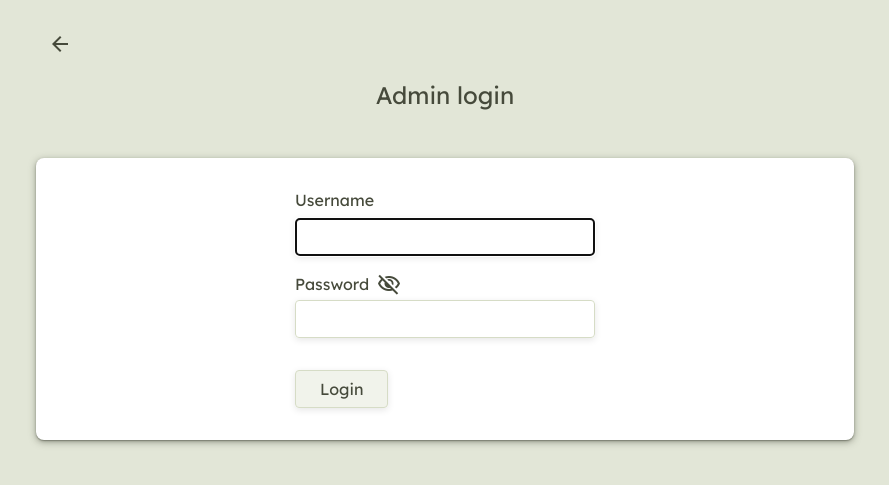
After one commit to AedanG1/Welcomebook, a Django app: page /admin_login in a window 1280 px wide. The commit adds this page. Shown: the top 485 px of the page, without its empty margins (195-1084 px from the left). Run offline with Django 5.2, Linux system fonts and the light colour scheme; some libraries are stand-ins or nearby versions.

Commit message:
Added admin login

```diff
--- a/app/models.py
+++ b/app/models.py
@@ -1,3 +1,4 @@
+from django.contrib.auth.models import AbstractUser
 from django.db import models
 
 # Create your models here.
--- a/app/static/app/css/_contentpage.scss
+++ b/app/static/app/css/_contentpage.scss
@@ -11,7 +11,7 @@
 }
 
 #content {
-    padding: 16px;
+    padding: 32px;
     background-color: white;
     border-radius: 8px;
     box-shadow: $box-shadow;
@@ -175,11 +175,6 @@ ul {
     padding: 8px 16px;
 }
 
-.btn-subtle:hover {
-    cursor: pointer;
-    background: $secondary-color;
-}
-
 .buttons {
     display: flex;
     flex-direction: column;
@@ -190,3 +185,37 @@ ul {
 .img-form {
     display: none;
 }
+
+#login-form {
+    display: flex;
+    flex-direction: column;
+    min-width: 300px;
+}
+
+#login-form > label {
+    margin-bottom: 8px;
+}
+
+.login-input {
+    border: $secondary-color 1px solid;
+    box-shadow: 0px 2px 7px 0px rgba(0, 0, 0, 0.10);
+    border-radius: 4px;
+    background-color: transparent;
+    padding: 8px;
+    margin-bottom: 16px;
+    font-size: 16px;
+    font-family: Lexend;
+}
+
+#login-form > button {
+    margin-top: 16px;
+    padding: 8px 24px;
+    width: fit-content;
+    height: fit-content;
+    background-color: $low-vis-icon-color;
+    box-shadow: 0px 2px 7px 0px rgba(0, 0, 0, 0.10);
+    border: $secondary-color 1px solid;
+    font-size: 16px;
+    border-radius: 4px;
+    color: $paragraph-color;
+}
--- a/app/static/app/css/styles.css
+++ b/app/static/app/css/styles.css
@@ -94,7 +94,7 @@
 }
 
 #content {
-  padding: 16px;
+  padding: 32px;
   background-color: white;
   border-radius: 8px;
   box-shadow: 0px 1px 1.5px 0px rgba(70, 74, 59, 0.5), 0px 2px 7px 0px rgba(70, 74, 59, 0.5);
@@ -258,11 +258,6 @@ ul {
   padding: 8px 16px;
 }
 
-.btn-subtle:hover {
-  cursor: pointer;
-  background: #D6DCC6;
-}
-
 .buttons {
   display: flex;
   flex-direction: column;
@@ -272,6 +267,40 @@ ul {
 
 .img-form {
   display: none;
+}
+
+#login-form {
+  display: flex;
+  flex-direction: column;
+  min-width: 300px;
+}
+
+#login-form > label {
+  margin-bottom: 8px;
+}
+
+.login-input {
+  border: #D6DCC6 1px solid;
+  box-shadow: 0px 2px 7px 0px rgba(0, 0, 0, 0.1);
+  border-radius: 4px;
+  background-color: transparent;
+  padding: 8px;
+  margin-bottom: 16px;
+  font-size: 16px;
+  font-family: Lexend;
+}
+
+#login-form > button {
+  margin-top: 16px;
+  padding: 8px 24px;
+  width: fit-content;
+  height: fit-content;
+  background-color: rgba(227, 231, 216, 0.5);
+  box-shadow: 0px 2px 7px 0px rgba(0, 0, 0, 0.1);
+  border: #D6DCC6 1px solid;
+  font-size: 16px;
+  border-radius: 4px;
+  color: #464A3B;
 }
 
 .content-item {
--- /dev/null
+++ b/app/static/app/js/login.js
@@ -0,0 +1,10 @@
+document.addEventListener('DOMContentLoaded', function() {
+
+    document.getElementById('vis-toggle').addEventListener('click', (event) => {
+        const passwordInput = document.getElementById('password-input')
+        let type = passwordInput.getAttribute('type') === 'password' ? 'text' : 'password'
+        passwordInput.setAttribute('type', type)
+        event.target.innerHTML = type === 'password' ? 'visibility_off' : 'visibility'
+    })
+
+})
--- a/app/templates/app/contacts_admin.html
+++ b/app/templates/app/contacts_admin.html
@@ -8,7 +8,7 @@
             arrow_back
         </span>
     </a>
-    <h2 id="content-title">House rules</h2>
+    <h2 id="content-title">Emergency contacts</h2>
     <div id="content">
         <button data-type="contacts" class="save-positions btn-subtle" style="margin-right: 16px;">Save order</button>
         <button data-type="contacts" class="new-item-btn btn-subtle" style="margin-bottom: 32px;">Add new contact</button>
--- a/app/templates/app/contacts_page.html
+++ b/app/templates/app/contacts_page.html
@@ -8,7 +8,7 @@
             arrow_back
         </span>
     </a>
-    <h2 id="content-title">House rules</h2>
+    <h2 id="content-title">Emergency contacts</h2>
     <div id="content">
         {% for contact in contacts %}
             <div class="content-item">
--- /dev/null
+++ b/app/templates/app/login.html
@@ -0,0 +1,36 @@
+{% extends 'app/layout.html' %}
+
+{% block body %}
+
+<div id="content-page">
+    <a href="{% url 'index' %}">
+        <span id="back-btn" class="material-symbols-outlined">
+            arrow_back
+        </span>
+    </a>
+    <h2 id="content-title">Admin login</h2>
+    <div id="content">
+        <div style="display: flex; justify-content: center;">
+            <form id="login-form" method="post" action="{% url 'admin_login' %}">
+                {% csrf_token %}
+                {% if message %}
+                <p style="color: red; margin-bottom: 12px;">{{ message }}</p>
+                {% endif %}
+                <label>Username</label>
+                <input class="login-input" autofocus type="text" name="username">
+                <div style="display:flex; align-items: center; gap: 8px; margin-bottom: 4px;">
+                    <label>Password</label>
+                    <span id="vis-toggle" class="material-symbols-outlined">
+                        visibility_off
+                    </span>
+                </div>
+                <input id="password-input" class="login-input" type="password" name="password">
+                <button type="submit">Login</button>
+            </form>
+        </div>
+    </div>
+</div>
+
+<script src="static/app/js/login.js"></script>
+
+{% endblock %}
--- a/app/urls.py
+++ b/app/urls.py
@@ -12,6 +12,8 @@ urlpatterns = [
     path("activity_admin", views.activity_admin, name="activity_admin"),
     path("contacts_admin", views.contacts_admin, name="contacts_admin"),
     path("about_admin", views.about_admin, name="about_admin"),
+    path("admin_login", views.admin_login, name="admin_login"),
+    path("admin_logout", views.admin_logout, name="admin_logout"),
 
     # API routes
     path("edit_item/<int:item_id>", views.edit_item, name="edit_item"),
@@ -28,5 +30,5 @@ urlpatterns = [
     path("house_rules_page", views.house_rules_page, name="house_rules_page"),
     path("contacts_page", views.contacts_page, name="contacts_page"),
     path("information_page", views.information_page, name="information_page"),
-    path("eats_page", views.eats_page, name="information_page")
+    path("eats_page", views.eats_page, name="eats_page")
 ]
--- a/app/views.py
+++ b/app/views.py
@@ -1,5 +1,8 @@
+from django.contrib.auth import authenticate, login, logout
+from django.contrib.auth.decorators import login_required
 from django.shortcuts import render, redirect, get_object_or_404
-from django.http import JsonResponse
+from django.http import JsonResponse, HttpResponseRedirect
+from django.urls import reverse
 from .models import Rule, Information, Eats, Activity, Contacts, About
 
 from .forms import InfoImageForm, EatsImageForm, ActivityImageForm
@@ -15,6 +18,28 @@ MODELS = {
 }
 
 # USER PAGES
+def admin_login(request):
+    if request.method == 'POST':
+        username = request.POST["username"]
+        password = request.POST["password"]
+        user = authenticate(request, username=username, password=password)
+
+        if user is not None:
+            login(request, user)
+            return HttpResponseRedirect(reverse('index'))
+        else:
+            return render(request, "app/login.html", {
+                "message": "Invalid username and/or password"
+            })
+    else:
+        return render(request, 'app/login.html')
+
+
+def admin_logout(request):
+    logout(request)
+    return HttpResponseRedirect(reverse('index'))
+
+
 def index(request):
     return render(request, "app/index.html")
 
@@ -68,6 +93,7 @@ def eats_page(request):
 
 
 # ADMIN PAGES
+@login_required
 def house_rules_admin(request):
     rules = Rule.objects.all()
     context = {
@@ -76,6 +102,7 @@ def house_rules_admin(request):
     return render(request, "app/house_rules_admin.html", context)
 
 
+@login_required
 def eats_admin(request):
     eats = Eats.objects.all()
     form = EatsImageForm
@@ -86,6 +113,7 @@ def eats_admin(request):
     return render(request, "app/eats_admin.html", context)
 
 
+@login_required
 def information_admin(request):
     infos = Information.objects.all()
     form = InfoImageForm
@@ -96,6 +124,7 @@ def information_admin(request):
     return render(request, "app/information_admin.html", context)
 
 
+@login_required
 def activity_admin(request):
     activitys = Activity.objects.all()
     form = ActivityImageForm
@@ -106,6 +135,7 @@ def activity_admin(request):
     return render(request, "app/activity_admin.html", context)
 
 
+@login_required
 def about_admin(request):
     about = get_object_or_404(About)
     context = {
@@ -114,6 +144,7 @@ def about_admin(request):
     return render(request, "app/about_admin.html", context)
 
 
+@login_required
 def contacts_admin(request):
     contacts = Contacts.objects.all()
     context = {
@@ -123,6 +154,7 @@ def contacts_admin(request):
 
 
 # ADMIN FUNCTIONS
+@login_required
 def save_about(request):
     if request.method == "POST":
         about = get_object_or_404(About)
@@ -138,6 +170,7 @@ def save_about(request):
         }, status=400)
 
 
+@login_required
 def add_new_item(request):
     if request.method == "POST":
         data = json.loads(request.body)
@@ -200,6 +233,7 @@ def add_new_item(request):
         }, status=400)
 
 
+@login_required
 def edit_item(request, item_id):
     if request.method == 'POST':
         data = json.loads(request.body)
@@ -224,6 +258,7 @@ def edit_item(request, item_id):
         }, status=400)
 
 
+@login_required
 def delete_item(request, item_id):
     if request.method == 'POST':
         data = json.loads(request.body)
@@ -240,6 +275,7 @@ def delete_item(request, item_id):
         }, status=400)
 
 
+@login_required
 def edit_position(request):
     if request.method == "POST":
         data = json.loads(request.body)
@@ -259,6 +295,7 @@ def edit_position(request):
         }, status=400)
 
 
+@login_required
 def upload_image(request, item_id):
     if request.method == 'POST':
         type = request.POST.get('type')
@@ -282,6 +319,7 @@ def upload_image(request, item_id):
         return redirect(path)
 
 
+@login_required
 def remove_image(request, item_id):
     if request.method == 'POST':
         data = json.loads(request.body)
--- a/welcomebook/settings.py
+++ b/welcomebook/settings.py
@@ -82,7 +82,6 @@ DATABASES = {
     }
 }
 
-
 # Password validation
 # https://docs.djangoproject.com/en/5.0/ref/settings/#auth-password-validators
 
```
Also changed, not shown: app/templates/app/index.html (+34 -0 lines), app/migrations/0018_alter_about_id.py (added), db.sqlite3, 1 other file.
